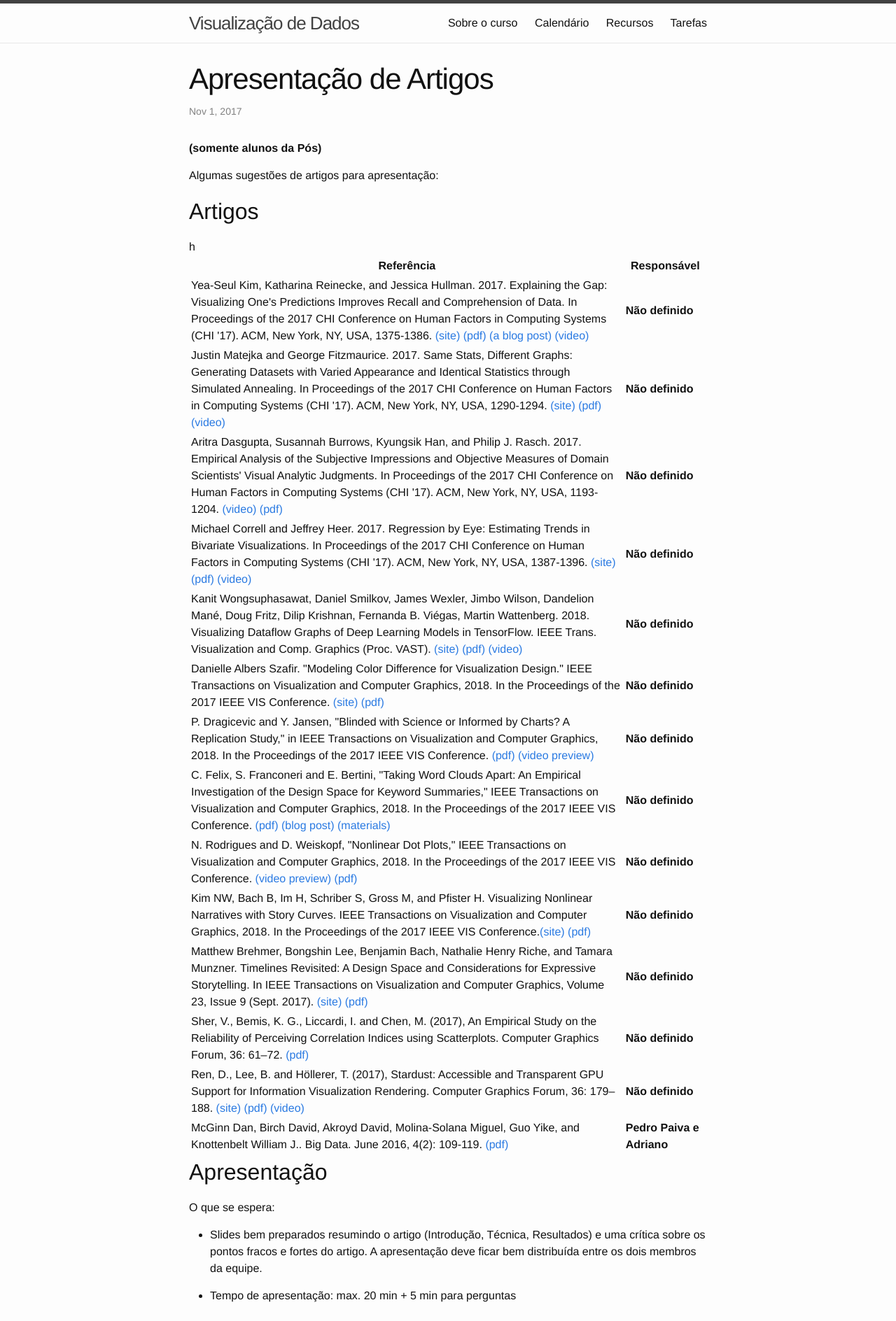
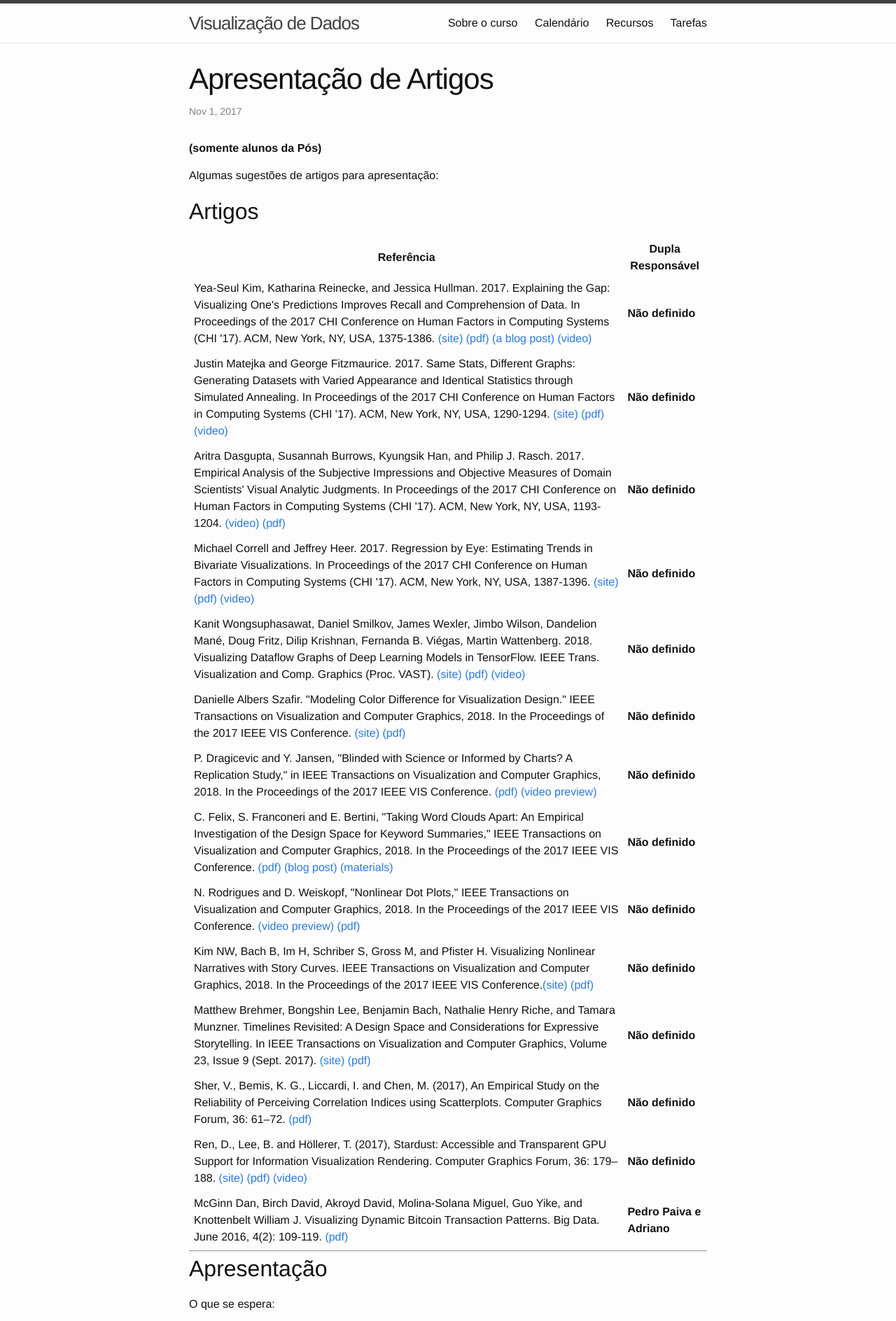
Before and after one commit to emanueles/datavis-course, a Jekyll site: the page built from _posts/2017-11-01-papers.md, in a window 1280 px wide. Shown: the top 1888 px of the page at 70% size. Built offline with Jekyll 4.4.1, drawn with Linux system fonts in a browser that asks for light colours.

Commit message:
Fixed broken link.

```diff
--- a/_posts/2017-11-01-papers.md
+++ b/_posts/2017-11-01-papers.md
@@ -15,12 +16,11 @@
   <thead>
     <tr>
       <th>Referência</th>
-      <th>Responsável</th>
+      <th>Dupla Responsável</th>
     </tr>
   </thead>
   <tbody>
-    <tr>
-      <td>Yea-Seul Kim, Katharina Reinecke, and Jessica Hullman. 2017. Explaining the Gap: Visualizing One's Predictions Improves Recall and Comprehension of Data. In Proceedings of the 2017 CHI Conference on Human Factors in Computing Systems (CHI '17). ACM, New York, NY, USA, 1375-1386. <a href="https://idl.cs.washington.edu/papers/explaining-the-gap/">(site)</a> <a href="https://idl.cs.washington.edu/files/2017-ExplainingTheGap-CHI.pdf">(pdf)</a> <a href="https://medium.com/hci-design-at-uw/explaining-the-gap-visualizing-ones-predictions-improves-recall-and-comprehension-of-data-ec848d5861d9">(a blog post)</a> <a href="https://www.youtube.com/watch?v=m-Iyi-fFX0k">(video)</a></td>
+    <tr><td>Yea-Seul Kim, Katharina Reinecke, and Jessica Hullman. 2017. Explaining the Gap: Visualizing One's Predictions Improves Recall and Comprehension of Data. In Proceedings of the 2017 CHI Conference on Human Factors in Computing Systems (CHI '17). ACM, New York, NY, USA, 1375-1386. <a href="https://idl.cs.washington.edu/papers/explaining-the-gap/">(site)</a> <a href="https://idl.cs.washington.edu/files/2017-ExplainingTheGap-CHI.pdf">(pdf)</a> <a href="https://medium.com/hci-design-at-uw/explaining-the-gap-visualizing-ones-predictions-improves-recall-and-comprehension-of-data-ec848d5861d9">(a blog post)</a> <a href="https://www.youtube.com/watch?v=m-Iyi-fFX0k">(video)</a><br></td>
       <td><b>Não definido</b></td>
     </tr>
     <tr>
@@ -68,16 +68,17 @@
       <td><b>Não definido</b></td>
     </tr>
 	    <tr>
-	      <td>Ren, D., Lee, B. and Höllerer, T. (2017), Stardust: Accessible and Transparent GPU Support for Information Visualization Rendering. Computer Graphics Forum, 36: 179–188. <a href="https://stardustjs.github.io/">(site)</a> <a href="ttps://stardustjs.github.io/publications/eurovis2017-stardust.pdf">(pdf)</a> <a href="https://vimeo.com/218365921">(video)</a></td>
-	      <td><b>Não definido</b></td>h
+	      <td>Ren, D., Lee, B. and Höllerer, T. (2017), Stardust: Accessible and Transparent GPU Support for Information Visualization Rendering. Computer Graphics Forum, 36: 179–188. <a href="https://stardustjs.github.io/">(site)</a> <a href="https://stardustjs.github.io/publications/eurovis2017-stardust.pdf">(pdf)</a> <a href="https://vimeo.com/218365921">(video)</a></td>
+	      <td><b>Não definido</b></td>
 	    </tr>
-
 	    <tr>
-	      <td>McGinn Dan, Birch David, Akroyd David, Molina-Solana Miguel, Guo Yike, and Knottenbelt William J.. Big Data. June 2016, 4(2): 109-119. <a href="http://online.liebertpub.com/doi/pdfplus/10.1089/big.2015.0056">(pdf)</a></td>
+	      <td>McGinn Dan, Birch David, Akroyd David, Molina-Solana Miguel, Guo Yike, and Knottenbelt William J. Visualizing Dynamic Bitcoin Transaction Patterns. Big Data. June 2016, 4(2): 109-119. <a href="http://online.liebertpub.com/doi/pdfplus/10.1089/big.2015.0056">(pdf)</a></td>
 	      <td><b>Pedro Paiva e Adriano</b></td>
 	    </tr>
     </tbody>
 </table>
+
+---
 
 ## Apresentação
 
--- a/_sass/minima/_base.scss
+++ b/_sass/minima/_base.scss
@@ -196,3 +196,7 @@
     fill: $grey-color;
   }
 }
+
+td {
+  padding: 5px;
+}
```
Also changed, not shown: other parts of _posts/2017-11-01-papers.md (+3 -2 lines).
